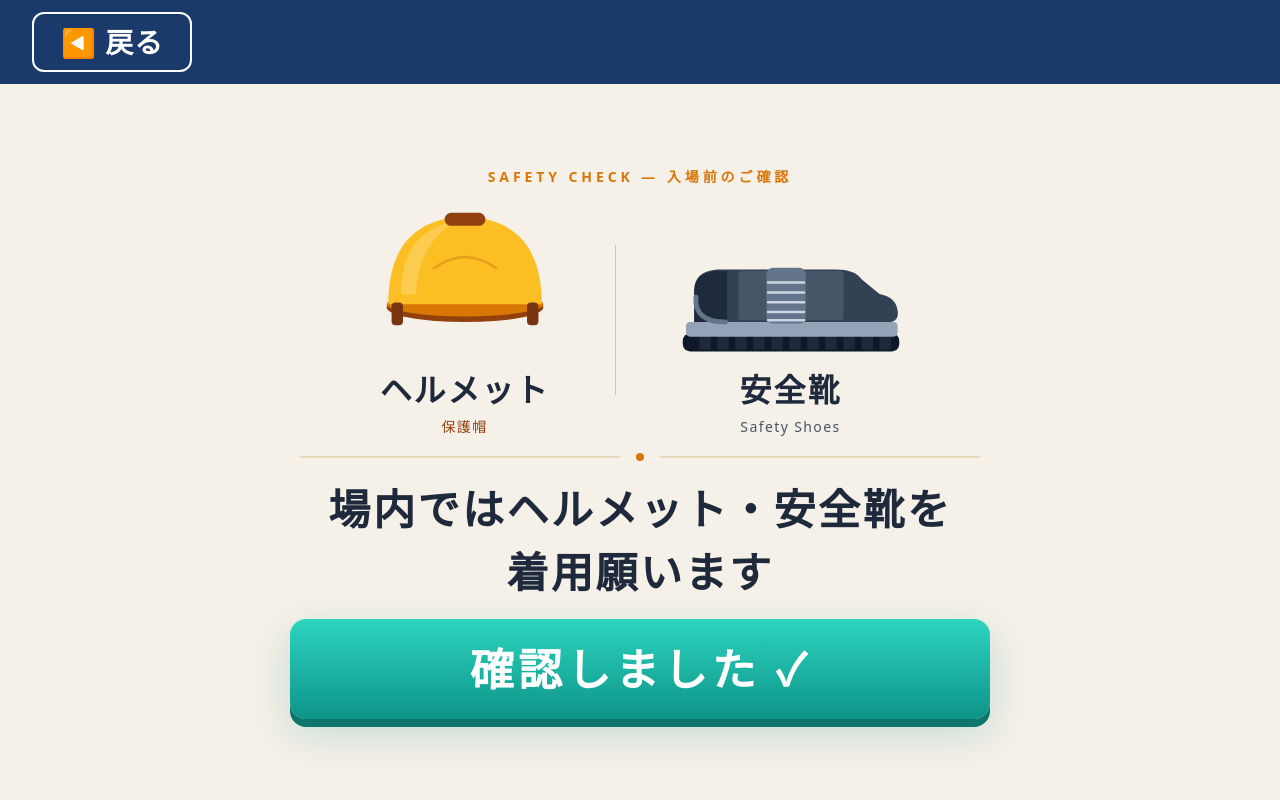
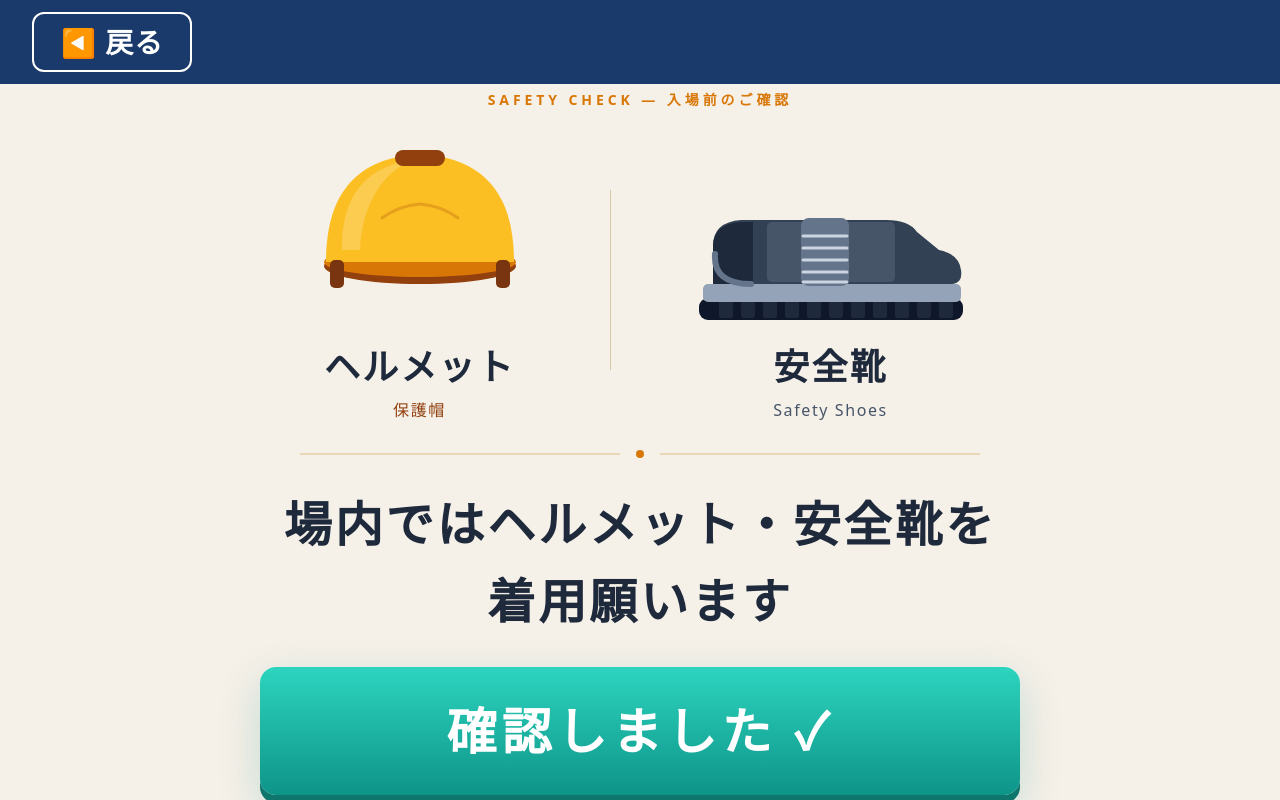
Before and after one commit to icc29669-cyber/truck-reception-app, a Next.js app: page /kiosk/caution in a window 1280 px wide. Built offline with nearby package versions, Linux system fonts and the light colour scheme.

Commit message:
Revert "cautionページのレイアウトをFullHD(1920x1080)に収まるよう調整"
This reverts commit 39f8b24f2de1e523ac1938cfa8164bed020e590b.

```diff
--- a/src/app/kiosk/caution/page.tsx
+++ b/src/app/kiosk/caution/page.tsx
@@ -4,7 +4,7 @@ import { useRouter } from "next/navigation";
 /* ━━ SVGアイコン：ヘルメット（正面からの建設用ヘルメット） ━━ */
 function HardHatIcon() {
   return (
-    <svg width="180" height="155" viewBox="0 0 220 190" fill="none" xmlns="http://www.w3.org/2000/svg">
+    <svg width="220" height="190" viewBox="0 0 220 190" fill="none" xmlns="http://www.w3.org/2000/svg">
       {/* ブリム影 */}
       <ellipse cx="110" cy="128" rx="96" ry="18" fill="#92400E"/>
       {/* ブリム */}
@@ -28,7 +28,7 @@ function HardHatIcon() {
 /* ━━ SVGアイコン：安全靴（くるぶし以下の低いワークシューズ） ━━ */
 function SafetyShoeIcon() {
   return (
-    <svg width="230" height="123" viewBox="0 0 280 150" fill="none" xmlns="http://www.w3.org/2000/svg">
+    <svg width="280" height="150" viewBox="0 0 280 150" fill="none" xmlns="http://www.w3.org/2000/svg">
       {/* ── ソール ── */}
       {/* アウトソール（黒） */}
       <rect x="8" y="120" width="264" height="22" rx="9" fill="#0F172A"/>
@@ -104,7 +104,7 @@ export default function CautionPage() {
       <div style={{
         flex: 1, display: "flex", flexDirection: "column",
         alignItems: "center", justifyContent: "center",
-        gap: 16, padding: "0 80px",
+        gap: 28, padding: "0 80px",
       }}>
 
         {/* 小ラベル */}
@@ -116,23 +116,23 @@ export default function CautionPage() {
         </div>
 
         {/* 2アイコン（SVG・コンテナなし） */}
-        <div style={{ display: "flex", gap: 60, alignItems: "flex-end" }}>
-          <div style={{ display: "flex", flexDirection: "column", alignItems: "center", gap: 8 }}>
+        <div style={{ display: "flex", gap: 80, alignItems: "flex-end" }}>
+          <div style={{ display: "flex", flexDirection: "column", alignItems: "center", gap: 12 }}>
             <HardHatIcon />
             <div style={{ textAlign: "center" }}>
-              <div style={{ fontSize: 32, fontWeight: 800, color: "#1E293B", letterSpacing: "0.06em" }}>ヘルメット</div>
-              <div style={{ fontSize: 14, color: "#92400E", marginTop: 2, letterSpacing: "0.1em", fontWeight: 500 }}>保護帽</div>
+              <div style={{ fontSize: 36, fontWeight: 800, color: "#1E293B", letterSpacing: "0.06em" }}>ヘルメット</div>
+              <div style={{ fontSize: 16, color: "#92400E", marginTop: 4, letterSpacing: "0.1em", fontWeight: 500 }}>保護帽</div>
             </div>
           </div>
 
           {/* 区切り */}
-          <div style={{ width: 1, height: 150, background: "#D9C9A8", alignSelf: "center" }} />
+          <div style={{ width: 1, height: 180, background: "#D9C9A8", alignSelf: "center" }} />
 
-          <div style={{ display: "flex", flexDirection: "column", alignItems: "center", gap: 8 }}>
+          <div style={{ display: "flex", flexDirection: "column", alignItems: "center", gap: 12 }}>
             <SafetyShoeIcon />
             <div style={{ textAlign: "center" }}>
-              <div style={{ fontSize: 32, fontWeight: 800, color: "#1E293B", letterSpacing: "0.06em" }}>安全靴</div>
-              <div style={{ fontSize: 14, color: "#475569", marginTop: 2, letterSpacing: "0.1em", fontWeight: 500 }}>Safety Shoes</div>
+              <div style={{ fontSize: 36, fontWeight: 800, color: "#1E293B", letterSpacing: "0.06em" }}>安全靴</div>
+              <div style={{ fontSize: 16, color: "#475569", marginTop: 4, letterSpacing: "0.1em", fontWeight: 500 }}>Safety Shoes</div>
             </div>
           </div>
         </div>
@@ -147,8 +147,8 @@ export default function CautionPage() {
         {/* メインメッセージ */}
         <div style={{ textAlign: "center" }}>
           <div style={{
-            fontSize: 42, fontWeight: 900, color: "#1E293B",
-            letterSpacing: "0.06em", lineHeight: 1.5,
+            fontSize: 48, fontWeight: 900, color: "#1E293B",
+            letterSpacing: "0.06em", lineHeight: 1.6,
           }}>
             場内ではヘルメット・安全靴を<br />着用願います
           </div>
@@ -158,7 +158,7 @@ export default function CautionPage() {
         <button
           onPointerDown={() => router.push("/kiosk/phone")}
           style={{
-            width: 700, height: 100, fontSize: 44, fontWeight: 900,
+            width: 760, height: 128, fontSize: 50, fontWeight: 900,
             background: "linear-gradient(180deg, #2DD4BF 0%, #0D9488 100%)",
             color: "#fff", border: "none",
             borderRadius: 16,
```
